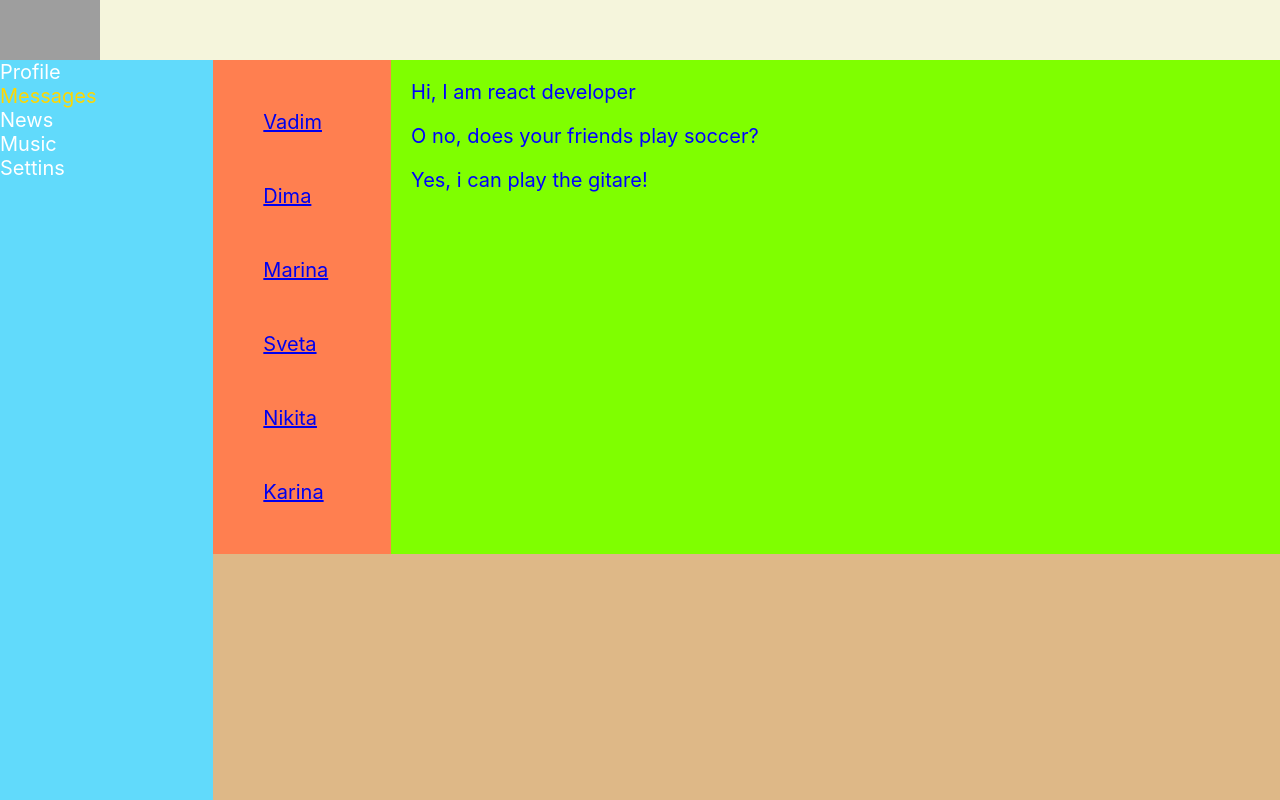
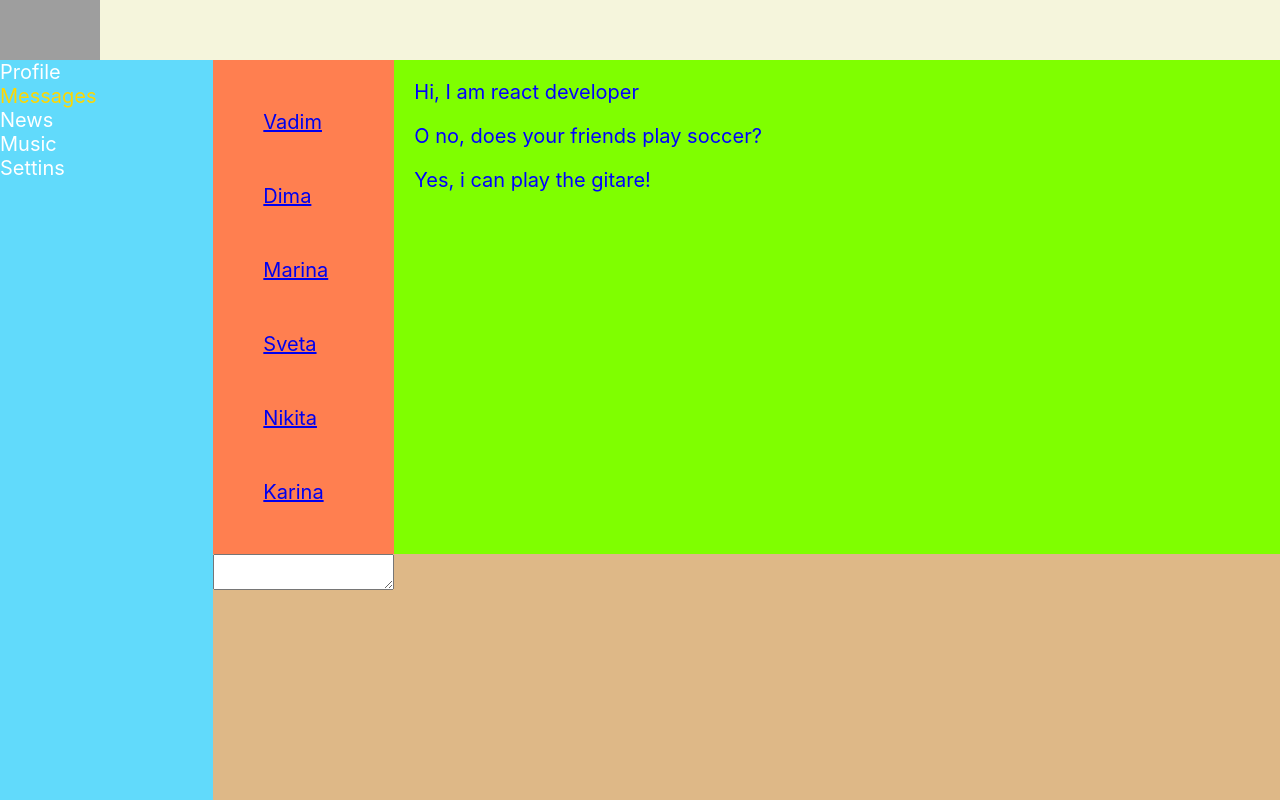
Before and after one commit to VadimKurachynski/react-01, a React (Create React App) app: page /dialogs in a window 1280 px wide. Built offline with nearby package versions, Linux system fonts and the light colour scheme; grey boxes are pictures that could not be loaded.

Commit message:
new button

```diff
--- a/src/components/Dialogs/Dialogs.jsx
+++ b/src/components/Dialogs/Dialogs.jsx
@@ -21,6 +21,16 @@ const Dialogs = (props) => {
                 {messagesElements}
 
             </div>
+
+            <div>
+            <div>
+                <textarea></textarea>
+            </div>
+
+
+
+        </div>
+
         </div>
     );
 
--- a/src/components/Profile/MyPosts/MyPosts.jsx
+++ b/src/components/Profile/MyPosts/MyPosts.jsx
@@ -24,7 +24,6 @@ const MyPosts = (props) => {
             </div>
             {postsElements}
         </div>
-
     );
 }
 export default MyPosts;
```
